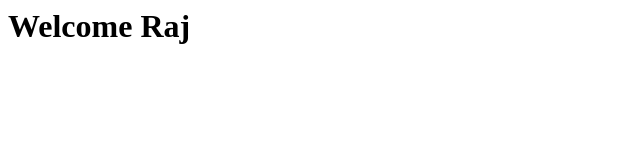
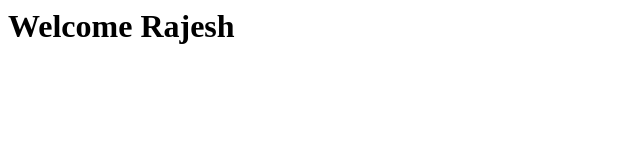
Before and after one commit to rajenrk/website, a plain HTML site: page index.html in a window 1280 px wide. Shown: the full height of the page, 0-640 px from the left. Drawn offline with Linux system fonts and the light colour scheme.

Commit message:
Update index.html

```diff
--- a/index.html
+++ b/index.html
@@ -1,6 +1,6 @@
 <html>
 <title>jenkins CI/CD Pipeline</title>
 <body>
-<h1>Welcome Raj<h1>
+<h1>Welcome Rajesh<h1>
 </body>
 </html>
```
